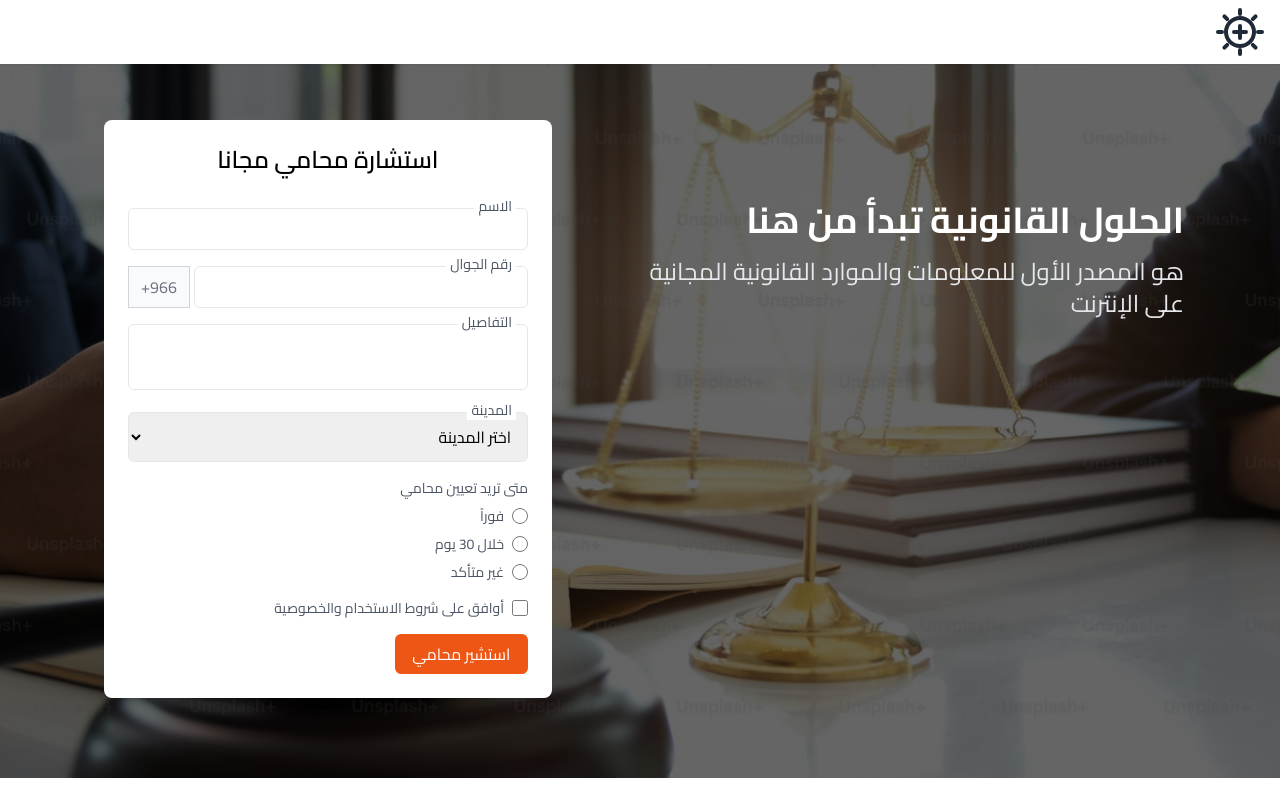
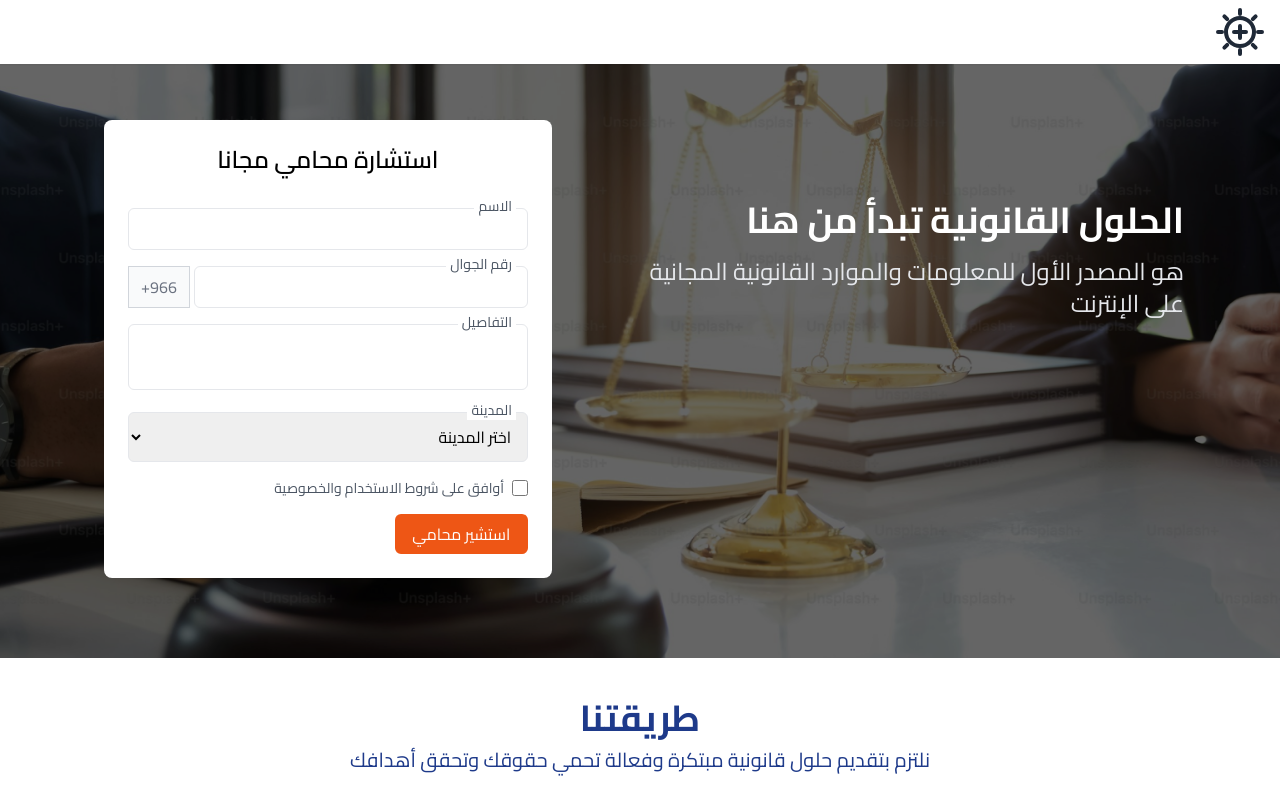
Before and after one commit to DynamicDOMinator/nasiri-landing-page, a Next.js app: page / in a window 1280 px wide. Shown: the top 800 px of the page. Built offline with nearby package versions, Linux system fonts and the light colour scheme.

Commit message:
updated v3

```diff
--- a/app/components/SubmitQuestion.jsx
+++ b/app/components/SubmitQuestion.jsx
@@ -82,7 +82,6 @@
           value={formData.name}
           onChange={handleChange}
           className="w-full px-3 py-2 border rounded-md focus:outline-none focus:ring-2 focus:ring-blue-500 focus:border-blue-500"
-
         />
         {errors.name && (
           <span className="text-red-500 text-sm">{errors.name}</span>
@@ -104,7 +103,6 @@
             value={formData.phone}
             onChange={handleChange}
             className="w-full px-3 py-2 border rounded-md focus:outline-none focus:ring-2 focus:ring-blue-500 focus:border-blue-500"
-
           />
         </div>
         {errors.phone && (
@@ -122,7 +120,6 @@
           onChange={handleChange}
           className="w-full px-3 py-2 border resize-none rounded-md focus:outline-none focus:ring-2 focus:ring-blue-500 focus:border-blue-500"
           rows="2"
-
         />
       </div>
 
@@ -135,7 +132,6 @@
           value={formData.city}
           onChange={handleChange}
           className="w-full px-3 py-2 border rounded-md focus:outline-none focus:ring-2 focus:ring-blue-500 focus:border-blue-500"
-
         >
           <option value="">اختر المدينة</option>
           {saudiCities.map((city) => (
@@ -149,6 +145,7 @@
         )}
       </div>
 
+      {formData.city && (
         <div className="relative">
           <label className="block mb-2 text-sm text-gray-600">
             متى تريد تعيين محامي
@@ -167,16 +164,18 @@
                   checked={formData.appointmentTime === option.value}
                   onChange={handleChange}
                   className="w-4 h-4 focus:ring-2 focus:ring-blue-500"
-
                 />
                 <label className="text-sm text-gray-600">{option.label}</label>
               </div>
             ))}
           </div>
           {errors.appointmentTime && (
-          <span className="text-red-500 text-sm">{errors.appointmentTime}</span>
+            <span className="text-red-500 text-sm">
+              {errors.appointmentTime}
+            </span>
           )}
         </div>
+      )}
 
       <div dir="rtl" className="flex items-center gap-2">
         <input
```
Lines whose indentation alone changed are shown as unchanged.
